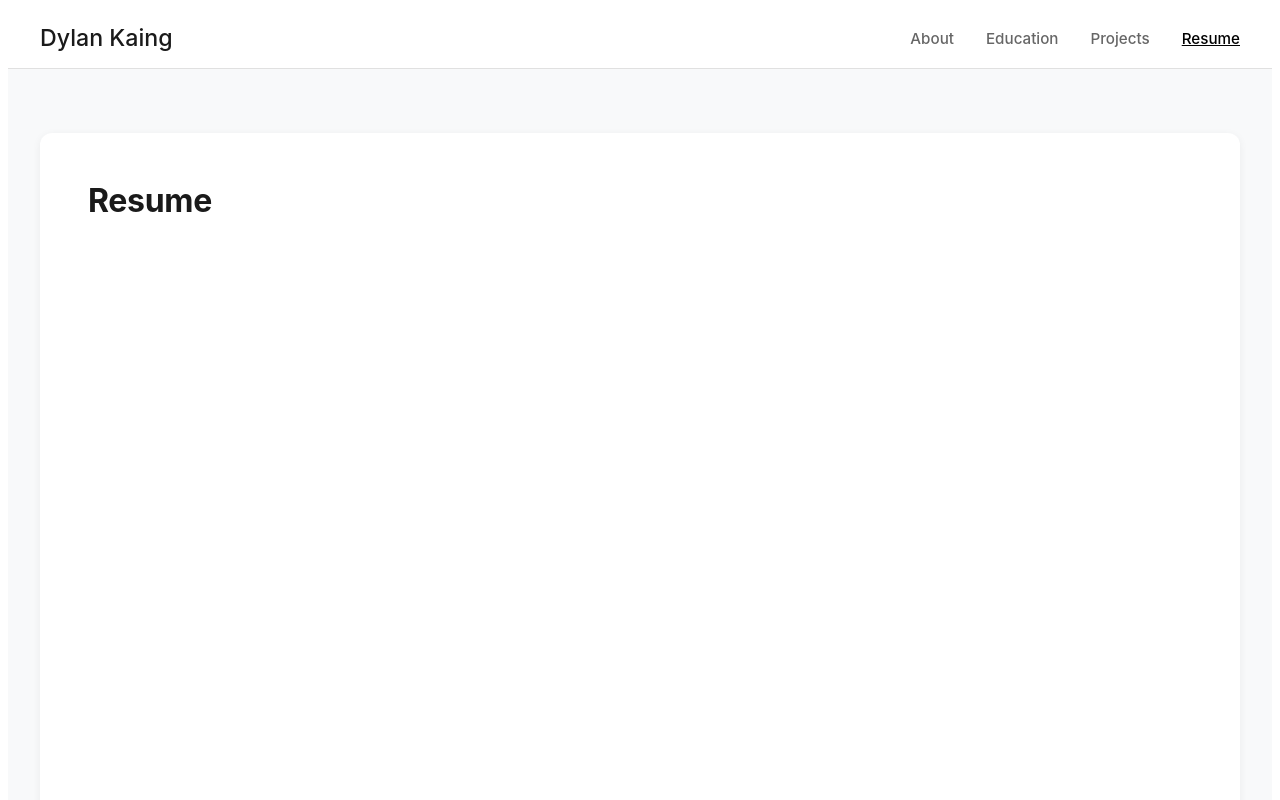
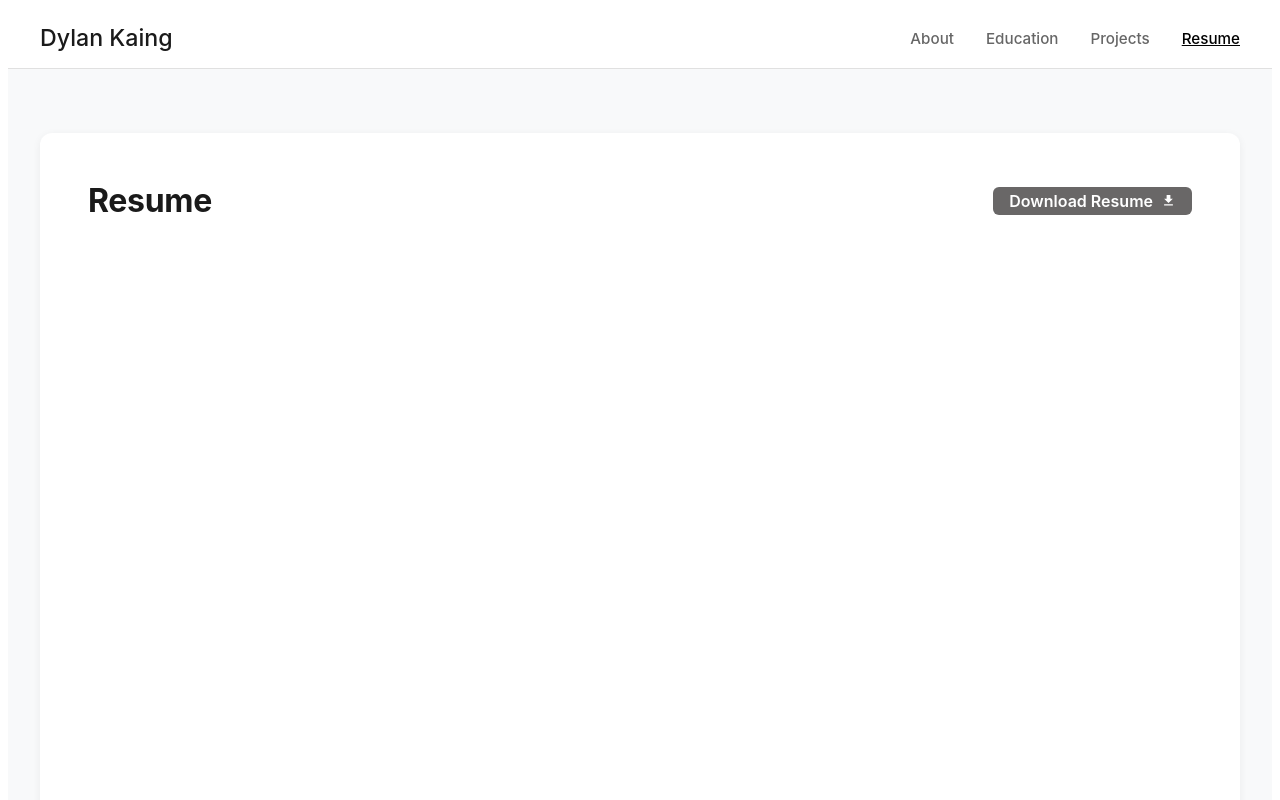
Before and after one commit to DylanKaing/MyPort, an Angular app: page /resume in a window 1280 px wide. Shown: the top 800 px of the page. Built offline with nearby package versions, Linux system fonts and the light colour scheme.

Commit message:
add download button

```diff
--- a/src/resume/resume.css
+++ b/src/resume/resume.css
@@ -86,8 +86,43 @@ body {
 
 .resume-viewer {
   justify-content: center;
-  width: 75%;
+  width: 80%;
   height: 650px;
   border: none;
   border-radius: 12px;
 }
+
+.resume-header {
+  display: flex;
+  justify-content: space-between;
+  align-items: center;
+  margin-bottom: 1.5rem;
+}
+
+.resume-container h2 {
+  margin: 0;
+}
+
+.download-btn {
+  display: inline-flex;
+  align-items: center;
+  gap: 0.5rem;
+  padding: 0.25rem 1rem;
+  background-color: #696767;
+  color: #ffffff;
+  text-decoration: none;
+  border-radius: 6px;
+  font-weight: 600;
+  transition: all 0.3s ease;
+  white-space: nowrap;
+}
+
+.download-btn:hover {
+  background-color: #3c3c3c;
+  transform: translateY(-2px);
+}
+
+.download-btn svg {
+  width: 15px;
+  height: 15px;
+}
--- a/src/resume/resume.html
+++ b/src/resume/resume.html
@@ -12,7 +12,20 @@
 
 <section class="resume-section" id="resume">
     <div class="resume-container">
-        <h2>Resume</h2>
+        <div>
+
+            <div class="resume-header">
+                <h2>Resume</h2>
+                <a href="assets/DylanKaing2026Resume.pdf" download class="download-btn">
+                    Download Resume
+                    <svg width="20" height="20" fill="currentColor" xmlns="http://www.w3.org/2000/svg" viewBox="0 0 24 24">
+                        <path d="M19 9h-4V3H9v6H5l7 7 7-7zM5 18v2h14v-2H5z"/>
+                    </svg>
+                </a>
+            </div>
+        </div>
+
+
         <div class = "resume-viewer-wrapper">
             <iframe [src]="pdfUrl" class="resume-viewer">
             </iframe>
```
